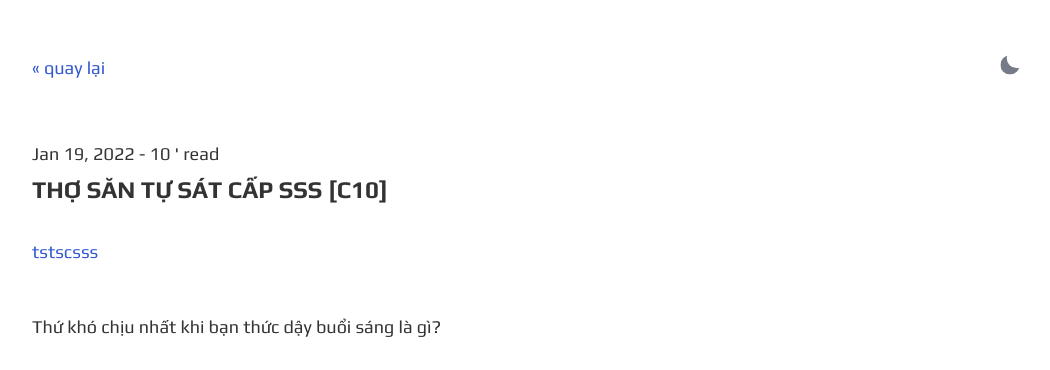
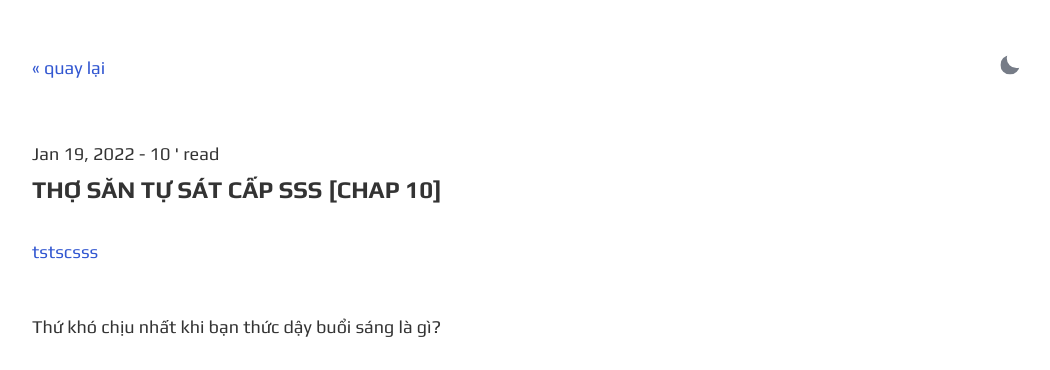
Before and after one commit to kuhekin/gesko, a Jekyll site: the page built from _posts/2022-01-19-Thợ săn tự sát cấp SSS_chap10.md, in a window 1280 px wide and 900 px high. Shown: the top 370 px of the window, without its empty margins (113-1163 px from the left). Built offline with Jekyll 4.4.1, drawn with Linux system fonts in a browser that asks for light colours; comment, search, counter and statistics services are not loaded.

Commit message:
Update 2022-01-19-Thợ săn tự sát cấp SSS_chap10.md

```diff
--- a/_posts/2022-01-19-Thợ săn tự sát cấp SSS_chap10.md
+++ b/_posts/2022-01-19-Thợ săn tự sát cấp SSS_chap10.md
@@ -1,6 +1,6 @@
 ---
 layout: post
-title: Thợ săn tự sát cấp SSS [C10]
+title: Thợ săn tự sát cấp SSS [Chap 10]
 description: Chapter 10
 summary: Cùng tìm hiểu tiếp câu chuyện lần trước nào
 tags: tstscsss
```
